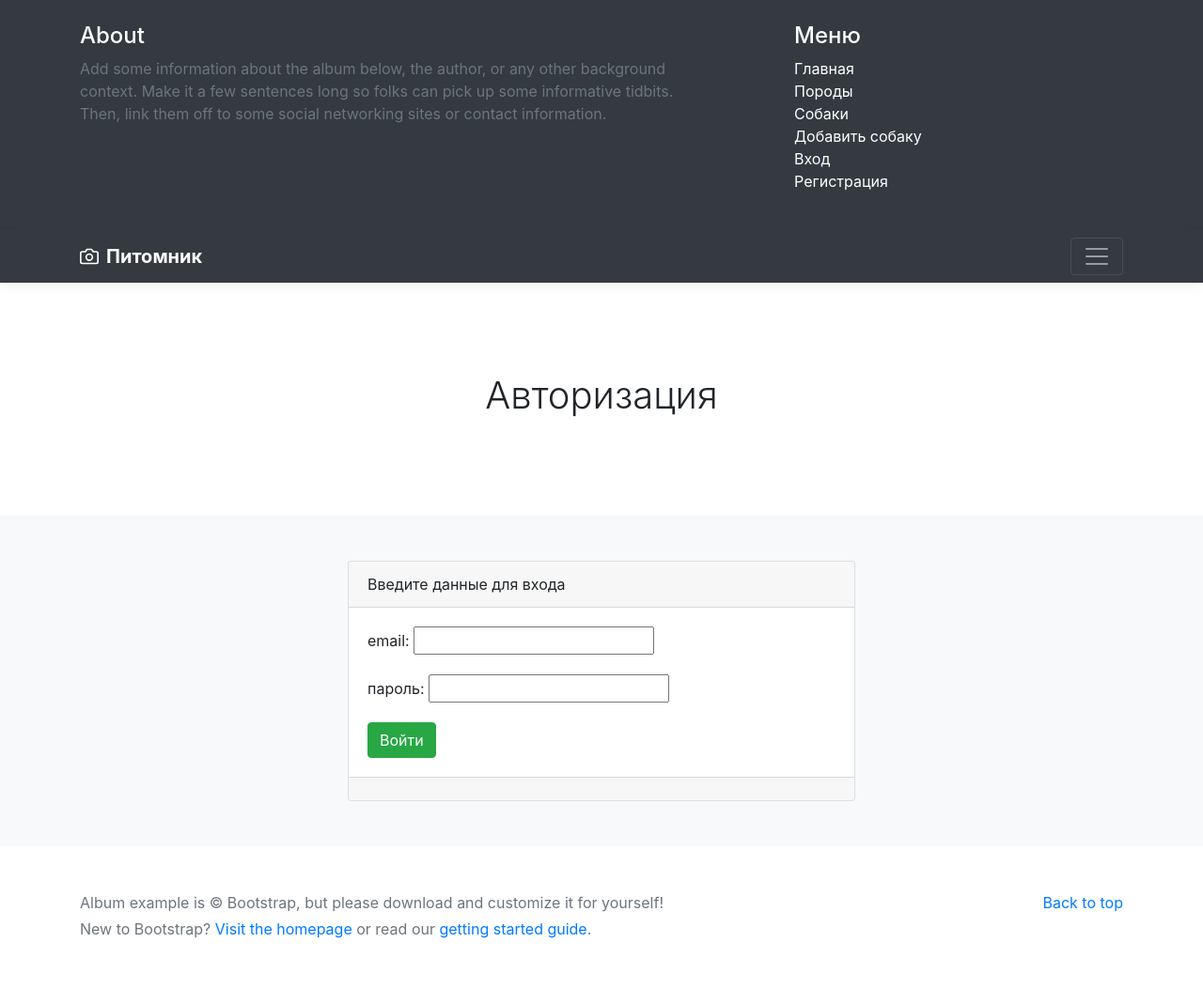
After one commit to Neweri/DjangoprojectCBV, a Django app: page /users/ in a window 1280 px wide, after a click that opens the changed part. The commit adds this page. Shown: the whole page at 94% size. Run offline with Django 5.2, Linux system fonts and the light colour scheme; some libraries are stand-ins or nearby versions.

Commit message:
- Написан функционал аутентификации пользователя

```diff
--- a/dogs/templates/dogs/base.html
+++ b/dogs/templates/dogs/base.html
@@ -30,7 +30,12 @@
                         <li><a href="{% url 'dogs:breeds' %}" class="text-white">Породы</a></li>
                         <li><a href="{% url 'dogs:dogs_list' %}" class="text-white">Собаки</a></li>
                         <li><a href="{% url 'dogs:dog_create' %}" class="text-white">Добавить собаку</a></li>
-                        <li><a href="{% url 'users:user_register' %}" class="text-white">Регистрация</a></li>
+                        {% if user.is_authenticated %}
+                            <li><a href="{% url 'users:user_register' %}" class="text-white">Профиль</a></li>
+                        {% else %}
+                            <li><a href="{% url 'users:user_login' %}" class="text-white">Вход</a></li>
+                            <li><a href="{% url 'users:user_register' %}" class="text-white">Регистрация</a></li>
+                        {% endif %}
                     </ul>
                 </div>
             </div>
--- a/users/forms.py
+++ b/users/forms.py
@@ -16,3 +16,8 @@ class UserRegisterForm(forms.ModelForm):
         if cd['password'] != cd['password2']:
             raise forms.ValidationError('Ошибка! Пароли не совпадают!')
         return cd['password2']
+
+
+class UserLoginForm(forms.Form):
+    email = forms.EmailField(label='email')
+    password = forms.CharField(label='пароль', widget=forms.PasswordInput)
--- /dev/null
+++ b/users/templates/users/login.html
@@ -0,0 +1,20 @@
+{% extends 'dogs/base.html' %}
+
+{% block content %}
+<div class="row">
+    <div class="col-3"></div>
+    <div class="col-6">
+        <div class="card">
+            <div class="card-header">Введите данные для входа</div>
+            <div class="card-body">
+                <form method="post" enctype="multipart/form-data">
+                    {% csrf_token %}
+                    {{ form.as_p }}
+                    <button type="submit" class="btn btn-success">Войти</button>
+                </form>
+            </div>
+            <div class="card-footer"></div>
+        </div>
+    </div>
+</div>
+{% endblock %}
--- a/users/urls.py
+++ b/users/urls.py
@@ -1,12 +1,14 @@
 from django.urls import path
 
 from users.apps import UsersConfig
-from users.views import user_register_view
+from users.views import user_register_view, user_login_view
 
 
 app_name = UsersConfig.name
 
 
 urlpatterns = [
-    path('register/', user_register_view, name='user_register')
+    path('', user_login_view, name='user_login'),
+    path('register/', user_register_view, name='user_register'),
+
 ]
--- a/users/views.py
+++ b/users/views.py
@@ -1,7 +1,8 @@
 from django.shortcuts import render, reverse
-from django.http import HttpResponseRedirect
+from django.http import HttpResponseRedirect, HttpResponse
+from django.contrib.auth import authenticate, login, logout
 
-from users.forms import UserRegisterForm
+from users.forms import UserRegisterForm, UserLoginForm
 
 
 def user_register_view(request):
@@ -18,3 +19,22 @@ def user_register_view(request):
         'form': UserRegisterForm
     }
     return render(request, 'users/register.html', context=context)
+
+
+def user_login_view(request):
+    if request.method == 'POST':
+        form = UserLoginForm(request.POST)
+        if form.is_valid():
+            cd = form.cleaned_data
+            user = authenticate(email=cd['email'], password=cd['password'])
+            if user is not None:
+                if user.is_active:
+                    login(request, user)
+                    return HttpResponseRedirect(reverse('dogs:index'))
+                else:
+                    return HttpResponse('Аккаунт неактивен!')
+    context = {
+        'title': 'Авторизация',
+        'form': UserLoginForm
+    }
+    return render(request, 'users/login.html', context=context)
```
